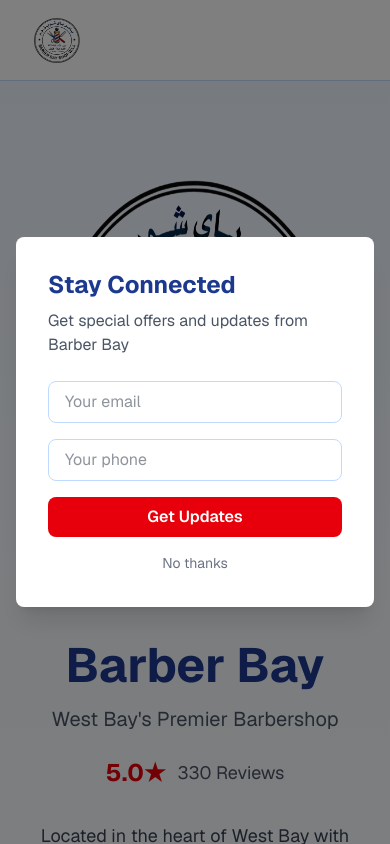
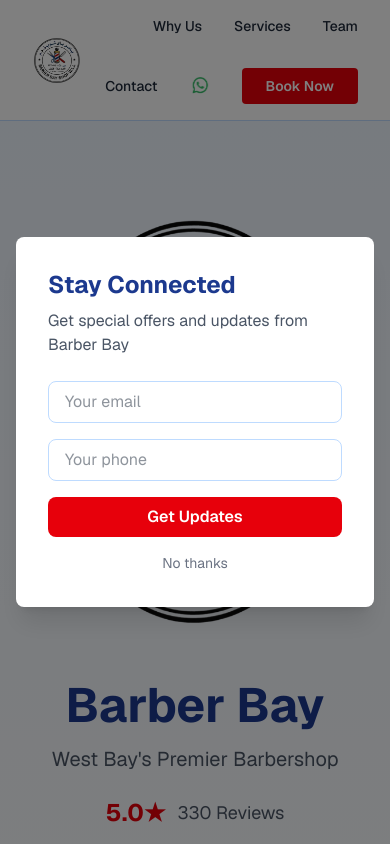
Before and after one commit to DDTM85/barber-bay-website, a Next.js app: page / in a window 390 px wide. Shown: the top 844 px of the page. Built offline with nearby package versions, Linux system fonts and the light colour scheme.

Commit message:
Show menu on mobile

```diff
--- a/app/page.tsx
+++ b/app/page.tsx
@@ -43,7 +43,7 @@
       <nav className="sticky top-0 z-50 bg-white/95 backdrop-blur border-b border-blue-200">
         <div className="max-w-7xl mx-auto px-8 py-4 flex justify-between items-center">
           <img src="/logo.png" alt="Barber Bay logo" className="h-12 md:h-16 w-auto" />
-          <div className="hidden md:flex gap-8 text-sm font-medium items-center">
+          <div className="flex gap-8 text-sm font-medium items-center flex-wrap justify-end">
             <a href="#benefits" className="hover:text-blue-600 transition">Why Us</a>
             <a href="#services" className="hover:text-blue-600 transition">Services</a>
             <a href="#barbers" className="hover:text-blue-600 transition">Team</a>
```
